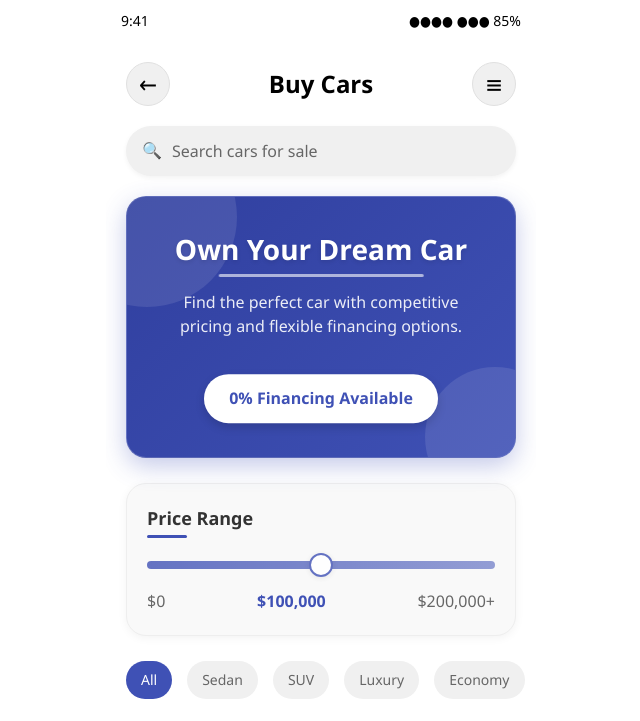
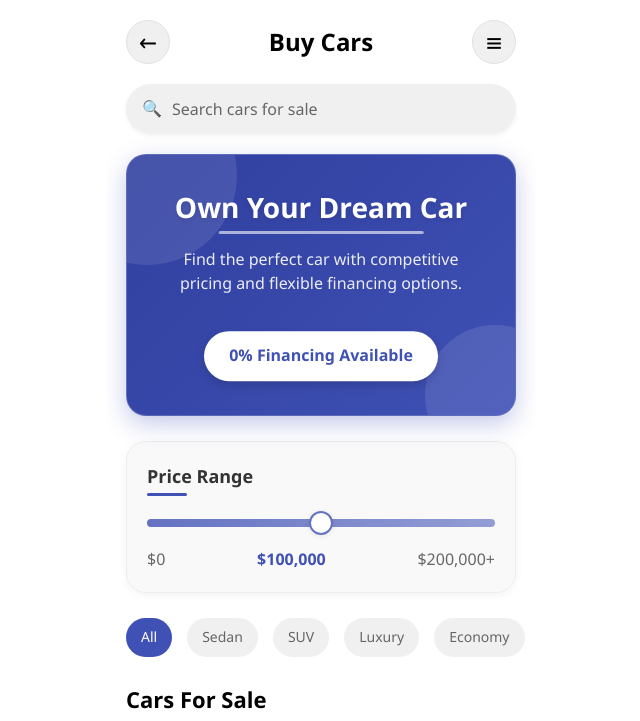
Before and after one commit to Matajar/D-cars-design, a plain HTML site: page buy-cars.html in a window 1280 px wide. Shown: the top 721 px of the page, without its empty margins (319-959 px from the left). Drawn offline with Linux system fonts and the light colour scheme.

Commit message:
status bar rem

```diff
--- a/buy-cars.html
+++ b/buy-cars.html
@@ -728,14 +728,6 @@
 </head>
 <body>
     <div class="container">
-        <div class="status-bar">
-            <div class="time">9:41</div>
-            <div class="indicators">
-                <span>●●●●</span>
-                <span>●●●</span>
-                <span>85%</span>
-            </div>
-        </div>
 
         <div class="header">
             <a href="dash.html" class="back-button">←</a>
```
Also changed, not shown: activity.html (+1 -8 lines), booking-confirmation.html (+1 -8 lines), details.html (+1 -8 lines), edit-profile.html (+1 -8 lines), favorites.html (+1 -8 lines), forgotpassword.html (+1 -7 lines), latest-cars.html (+1 -8 lines), lease-cars.html (+1 -8 lines), login.html (+0 -7 lines), my-listings.html (+1 -8 lines), notifications.html (+1 -8 lines), otpverification.html (+0 -7 lines), profile.html (+1 -8 lines), rental-cars.html (+1 -8 lines), 5 more files.
